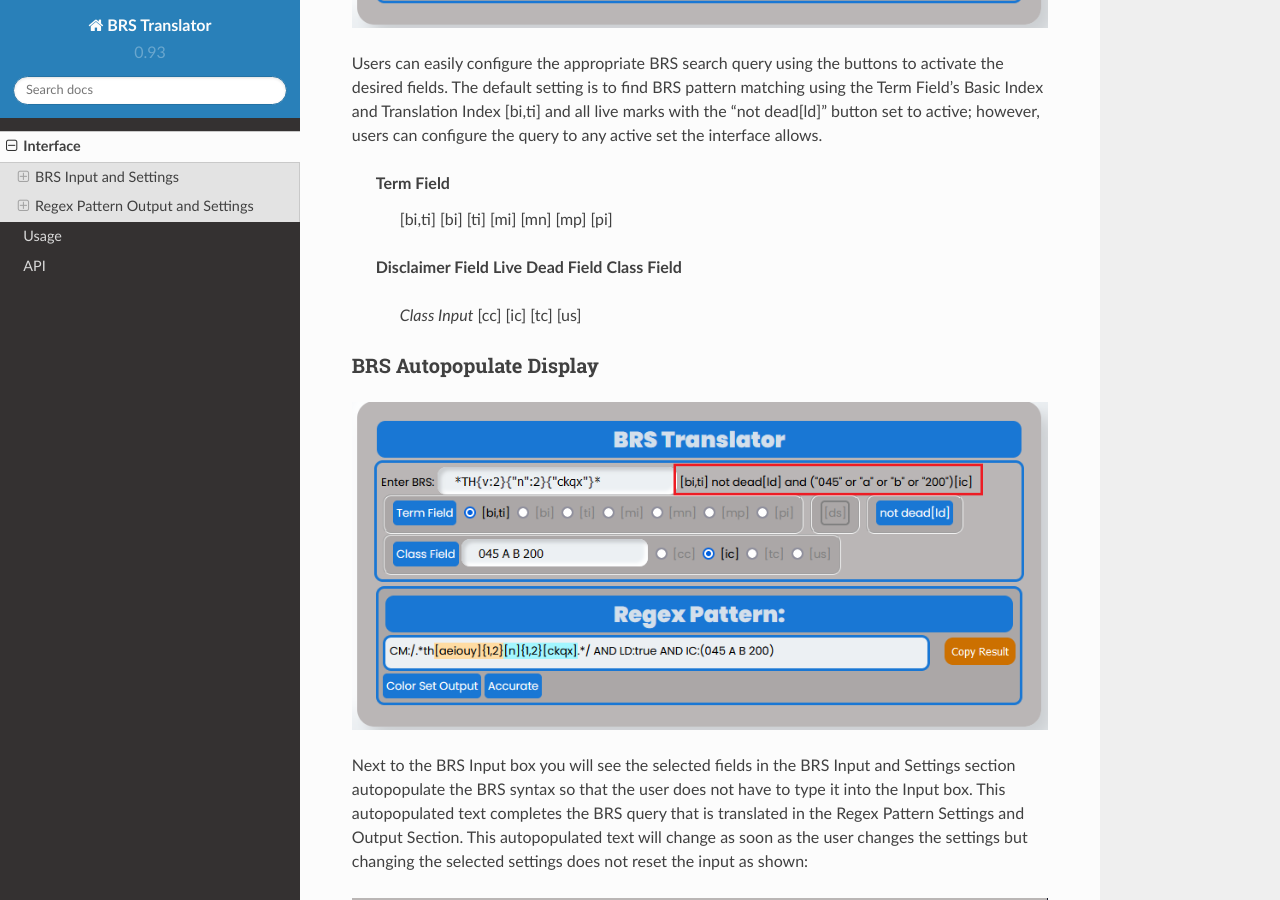
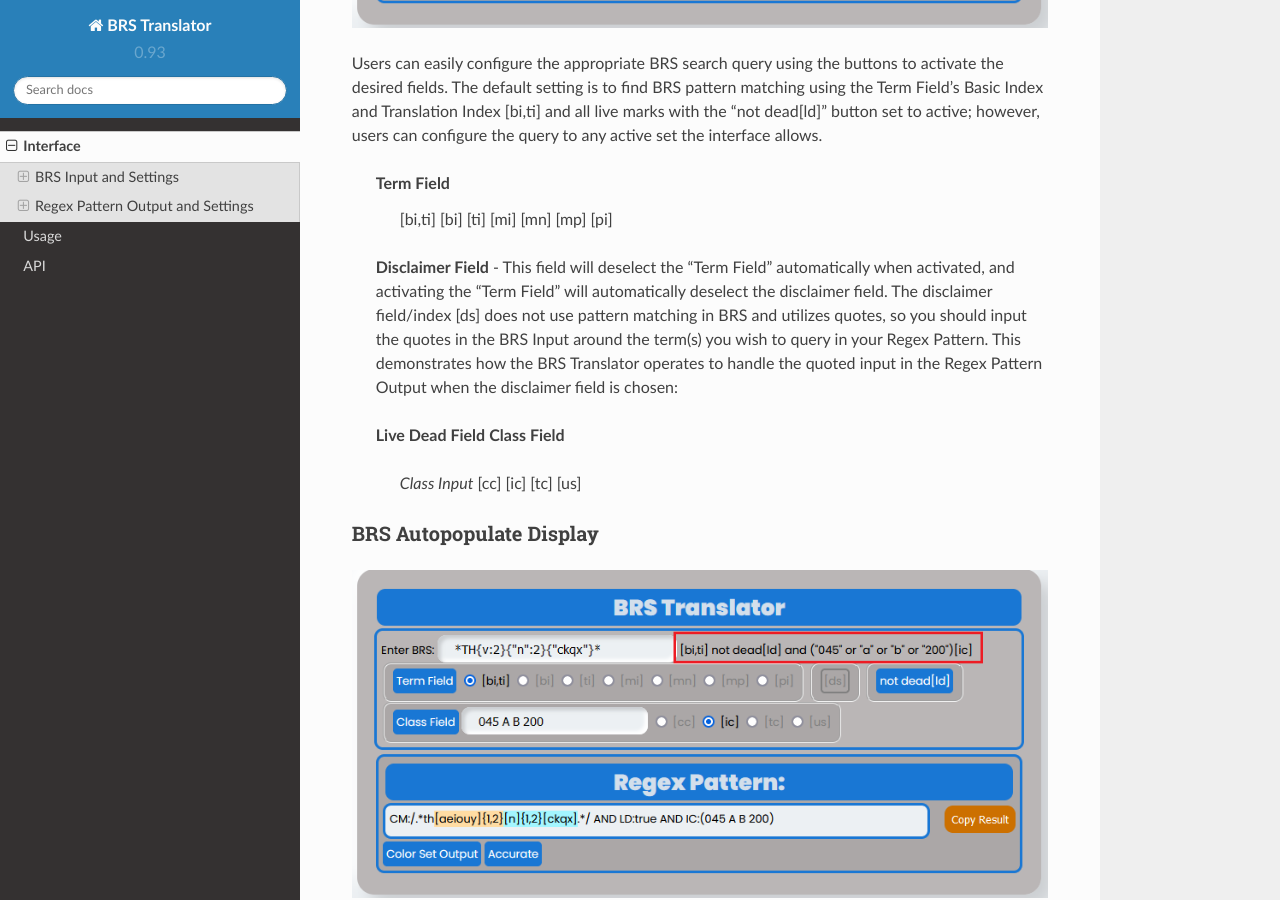
Before and after one commit to Ayjent/BRS-Translator, a Sphinx documentation site: the page built from docs/source/interface.rst, in a window 1280 px wide and 900 px high, scrolled down 2747 px. Built offline with Sphinx 7.4.7 and the Read the Docs theme 2.0.0, drawn with Linux system fonts in a browser that asks for light colours.

Commit message:
Update interface.rst

```diff
--- a/docs/source/interface.rst
+++ b/docs/source/interface.rst
@@ -44,7 +44,8 @@
     [mn]
     [mp]
     [pi]
-  **Disclaimer Field**
+  **Disclaimer Field** - This field will deselect the "Term Field" automatically when activated, and activating the "Term Field" will automatically deselect the disclaimer field.  The disclaimer field/index [ds] does not use pattern matching in BRS and utilizes quotes, so you should input the quotes in the BRS Input around the term(s) you wish to query in your Regex Pattern.  This demonstrates how the BRS Translator operates to handle the quoted input in the Regex Pattern Output when the disclaimer field is chosen:
+
   **Live Dead Field**
   **Class Field**
     *Class Input*
```
